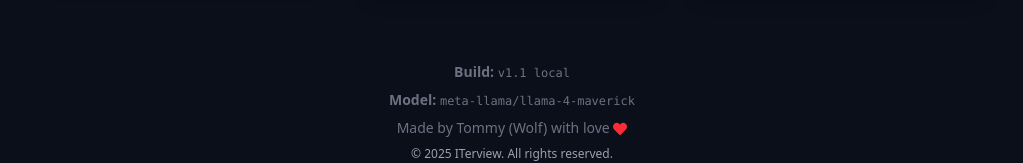
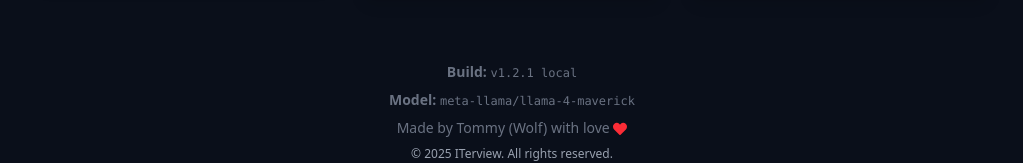
Before and after one commit to WolfCanCode/AIamInterview, a Next.js app: page /en in a window 1280 px wide. Shown: the part 2882-3045 px from the top of the page, without its empty margins (128-1151 px from the left). Built offline with nearby package versions, Linux system fonts and the light colour scheme.

Commit message:
fix: update footer version number to v1.2.1 for accurate build representation

```diff
--- a/components/Footer.tsx
+++ b/components/Footer.tsx
@@ -12,7 +12,7 @@ export default function Footer() {
     <footer className="mt-auto py-8 safe-area-pb text-center text-gray-500 text-xs sm:text-sm flex flex-col items-center gap-2 w-full">
       <span>
         <strong>{t('build')}</strong>{' '}
-        <span className="font-mono text-xs">v1.1 {BUILD_VERSION}</span>
+        <span className="font-mono text-xs">v1.2.1 {BUILD_VERSION}</span>
       </span>
       <span>
         <strong>{t('model')}</strong>{' '}
```
